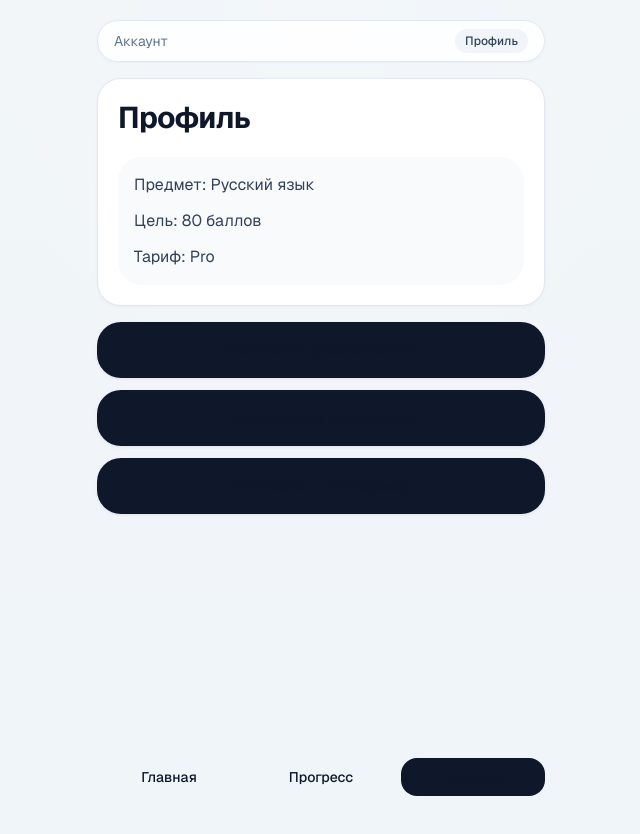
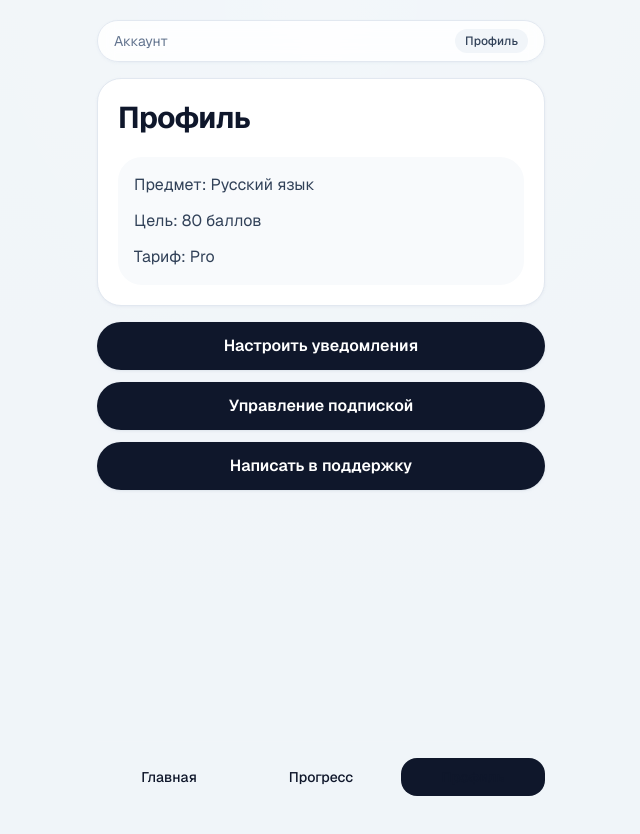
Before and after one commit to 4730188-hue/ege-trainer, a Next.js app: page /profile in a window 1280 px wide. Shown: the top 834 px of the page, without its empty margins (319-959 px from the left). Built offline with nearby package versions, Linux system fonts and the light colour scheme.

Commit message:
Ensure CTA button text renders visibly

```diff
--- a/app/home/page.tsx
+++ b/app/home/page.tsx
@@ -42,9 +42,9 @@ export default function HomePage() {
           </p>
           <Link
             href="/session"
-            className="mt-5 block rounded-2xl bg-white px-5 py-4 text-center text-base font-semibold text-slate-900 transition hover:opacity-95"
+            className="mt-5 block rounded-2xl bg-slate-900 px-5 py-4 text-center text-base font-semibold transition hover:opacity-95"
           >
-            Начать сессию
+            <span className="block leading-none text-white">Начать сессию</span>
           </Link>
         </div>
 
--- a/app/paywall/page.tsx
+++ b/app/paywall/page.tsx
@@ -114,9 +114,11 @@ export default function PaywallPage() {
         <div className="mt-auto pb-4">
           <Link
             href="/home"
-            className="block w-full rounded-3xl bg-slate-900 px-5 py-4 text-center text-base font-semibold text-white shadow-sm shadow-slate-300/40 transition hover:opacity-95"
+            className="block w-full rounded-3xl bg-slate-900 px-5 py-4 text-center text-base font-semibold shadow-sm shadow-slate-300/40 transition hover:opacity-95"
           >
-            {selectedPlan === "monthly" ? "Выбрать 28 дней" : "Выбрать 7 дней"}
+            <span className="block leading-none text-white">
+              {selectedPlan === "monthly" ? "Выбрать 28 дней" : "Выбрать 7 дней"}
+            </span>
           </Link>
 
           <p className="mt-3 text-center text-sm text-slate-500">
--- a/app/profile/page.tsx
+++ b/app/profile/page.tsx
@@ -23,21 +23,21 @@ export default function ProfilePage() {
         <div className="space-y-3">
           <Link
             href="/profile"
-            className="block rounded-3xl bg-slate-900 px-5 py-4 text-center text-base font-semibold text-white shadow-sm shadow-slate-300/40 transition hover:opacity-95"
+            className="block rounded-3xl bg-slate-900 px-5 py-4 text-center text-base font-semibold shadow-sm shadow-slate-300/40 transition hover:opacity-95"
           >
-            Настроить уведомления
+            <span className="block leading-none text-white">Настроить уведомления</span>
           </Link>
           <Link
             href="/profile"
-            className="block rounded-3xl bg-slate-900 px-5 py-4 text-center text-base font-semibold text-white shadow-sm shadow-slate-300/40 transition hover:opacity-95"
+            className="block rounded-3xl bg-slate-900 px-5 py-4 text-center text-base font-semibold shadow-sm shadow-slate-300/40 transition hover:opacity-95"
           >
-            Управление подпиской
+            <span className="block leading-none text-white">Управление подпиской</span>
           </Link>
           <Link
             href="/profile"
-            className="block rounded-3xl bg-slate-900 px-5 py-4 text-center text-base font-semibold text-white shadow-sm shadow-slate-300/40 transition hover:opacity-95"
+            className="block rounded-3xl bg-slate-900 px-5 py-4 text-center text-base font-semibold shadow-sm shadow-slate-300/40 transition hover:opacity-95"
           >
-            Написать в поддержку
+            <span className="block leading-none text-white">Написать в поддержку</span>
           </Link>
         </div>
 
--- a/app/session/page.tsx
+++ b/app/session/page.tsx
@@ -130,13 +130,15 @@ export default function SessionPage() {
                 type="button"
                 onClick={handlePrimaryAction}
                 disabled={!showResult && !selectedAnswer}
-                className={`mt-6 w-full rounded-2xl px-5 py-4 text-base font-semibold text-white transition ${
+                className={`mt-6 w-full rounded-2xl px-5 py-4 text-base font-semibold transition ${
                   !showResult && !selectedAnswer
                     ? "bg-slate-300"
                     : "bg-slate-900 hover:opacity-95"
                 }`}
               >
-                {showResult ? "Следующее задание" : "Проверить ответ"}
+                <span className="block leading-none text-white">
+                  {showResult ? "Следующее задание" : "Проверить ответ"}
+                </span>
               </button>
             </div>
           </>
@@ -159,9 +161,9 @@ export default function SessionPage() {
             <div className="mt-6 space-y-3">
               <Link
                 href="/home"
-                className="block rounded-2xl bg-slate-900 px-5 py-4 text-center text-base font-semibold text-white transition hover:opacity-95"
+                className="block rounded-2xl bg-slate-900 px-5 py-4 text-center text-base font-semibold transition hover:opacity-95"
               >
-                Вернуться на главную
+                <span className="block leading-none text-white">Вернуться на главную</span>
               </Link>
               <Link
                 href="/progress"
```
